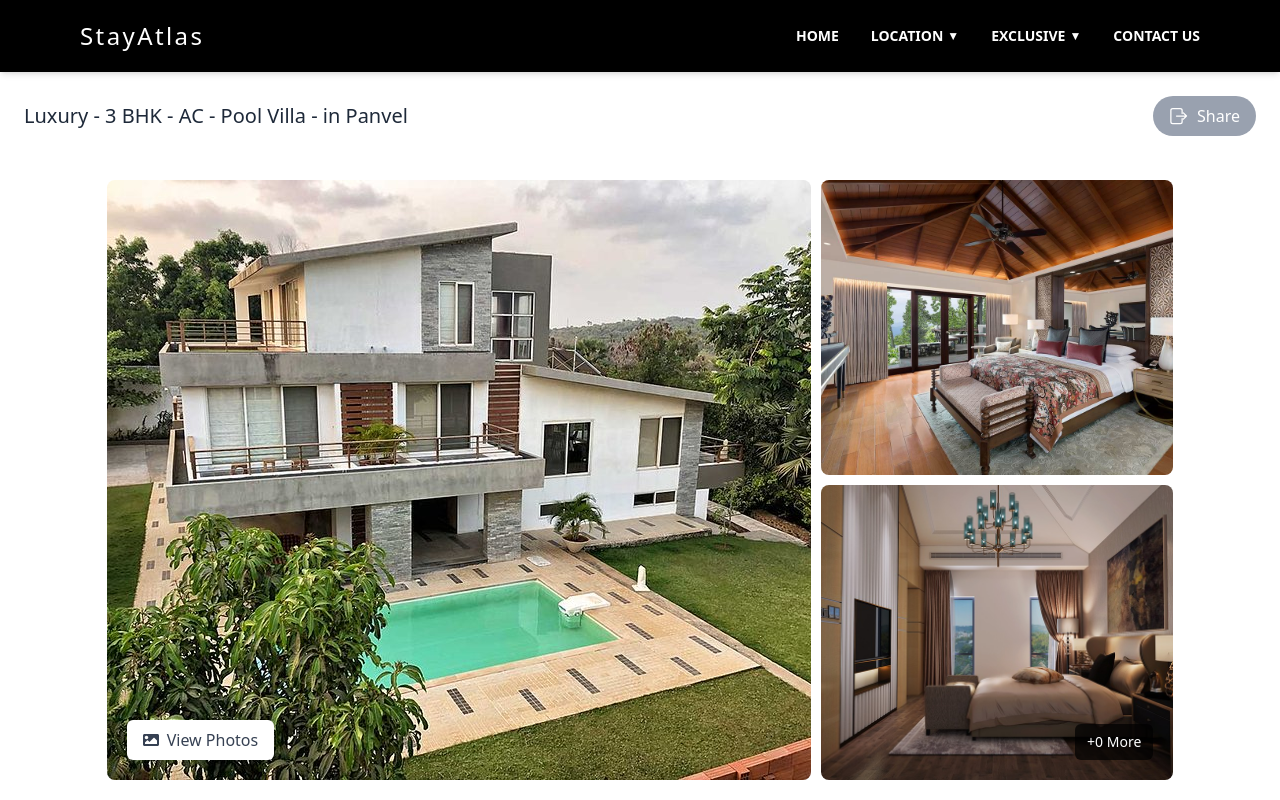
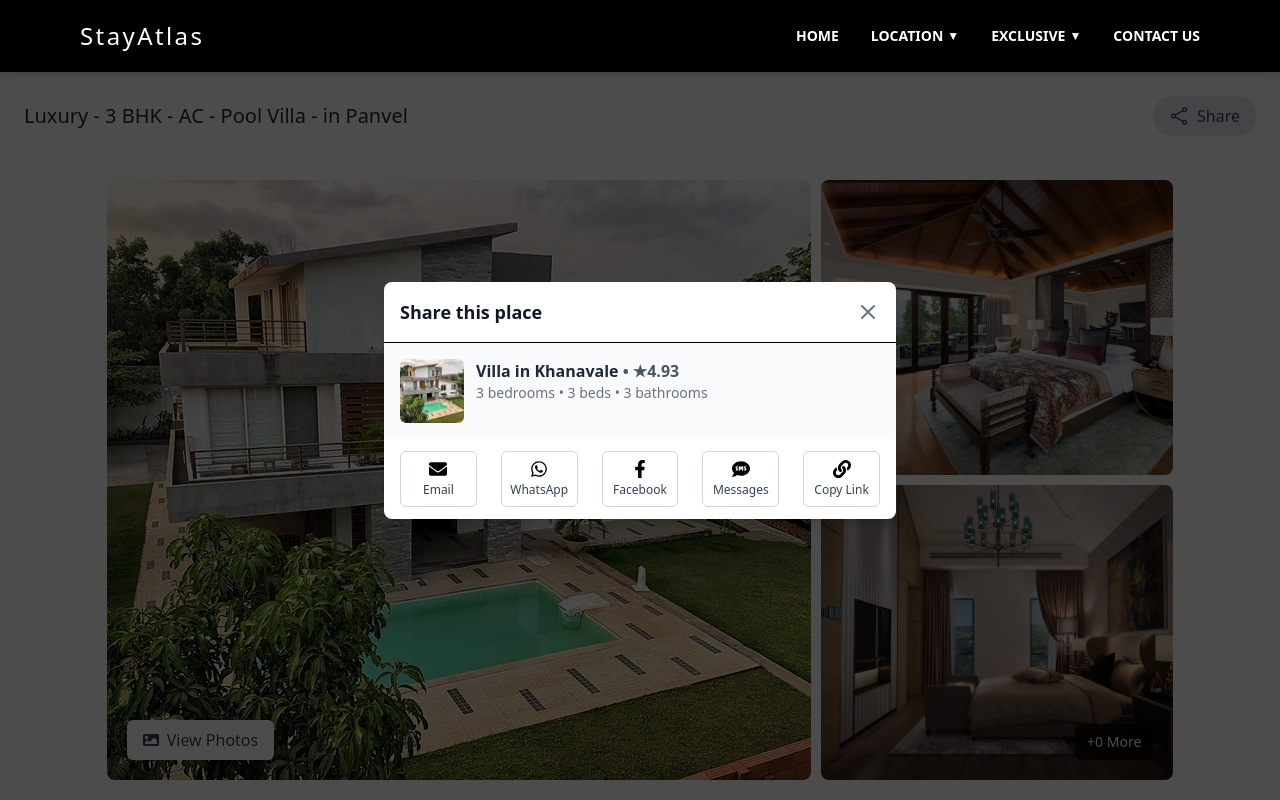
Before and after one commit to Abhishek10-0/stayatlas, a React (Vite) app: page /booking in a window 1280 px wide. Both pictures are taken after a click on the button "Share". Shown: the top 800 px of the page. Built offline with nearby package versions, Linux system fonts and the light colour scheme.

Commit message:
Final conflict

```diff
--- /dev/null
+++ b/src/components/ShareModel.jsx
@@ -0,0 +1,59 @@
+import React from 'react';
+import ShareOptions from './ShareOptions';
+
+function ShareModal({ isOpen, onClose, villaImage }) {
+  if (!isOpen) return null;
+
+  const handleOutsideClick = (e) => {
+    if (e.target === e.currentTarget) {
+      onClose();
+    }
+  };
+
+  return (
+<div
+  className="fixed inset-0 z-40 flex items-center justify-center"
+  style={{ backgroundColor: 'rgba(0, 0, 0, 0.7)' }}
+      onClick={handleOutsideClick}
+    >
+      <div className="bg-white rounded-lg shadow-lg w-full max-w-lg mx-4" onClick={e => e.stopPropagation()}>
+        {/* Header */}
+        <div className="flex justify-between items-center p-4 border-b">
+          <h2 className="text-lg font-semibold text-gray-900">Share this place</h2>
+          <button
+            className="text-gray-500 hover:text-gray-700"
+            onClick={onClose}
+          >
+            <svg xmlns="http://www.w3.org/2000/svg" className="h-6 w-6" fill="none" viewBox="0 0 24 24" stroke="currentColor">
+              <path strokeLinecap="round" strokeLinejoin="round" strokeWidth={2} d="M6 18L18 6M6 6l12 12" />
+            </svg>
+          </button>
+        </div>
+
+        {/* Villa Info */}
+        <div className="p-4 bg-gray-50">
+          <div className="flex gap-3">
+            <img
+              src={villaImage}
+              alt="Villa Preview"
+              className="w-16 h-16 rounded-md object-cover"
+            />
+            <div>
+              <h3 className="font-semibold text-gray-800">
+                Villa in Khanavale <span className="text-gray-600">• ★4.93</span>
+              </h3>
+              <p className="text-sm text-gray-500">
+                3 bedrooms • 3 beds • 3 bathrooms
+              </p>
+            </div>
+          </div>
+        </div>
+
+        {/* Share Options */}
+        <ShareOptions onClose={onClose} />
+      </div>
+    </div>
+  );
+}
+
+export default ShareModal;
--- /dev/null
+++ b/src/components/ShareOptions.jsx
@@ -0,0 +1,76 @@
+import React from 'react';
+import {
+  FaEnvelope,
+  FaWhatsapp,
+  FaFacebookF,
+  FaSms,
+  FaLink,
+} from 'react-icons/fa';
+
+function ShareOptions({ onClose }) {
+  const handleCopyLink = () => {
+    navigator.clipboard.writeText(window.location.href).then(() => {
+      alert('Link copied to clipboard!');
+      onClose();
+    });
+  };
+
+  const shareOptions = [
+    {
+      label: 'Email',
+      icon: <FaEnvelope size={18} />,
+      onClick: () => {
+        window.location.href = `mailto:?subject=Check out this Villa&body=I found this amazing villa on StayAtlas: ${window.location.href}`;
+      },
+    },
+    {
+      label: 'WhatsApp',
+      icon: <FaWhatsapp size={18} />,
+      onClick: () => {
+        window.open(`https://wa.me/?text=Check out this amazing villa on StayAtlas: ${window.location.href}`);
+      },
+    },
+    {
+      label: 'Facebook',
+      icon: <FaFacebookF size={18} />,
+      onClick: () => {
+        window.open(`https://www.facebook.com/sharer/sharer.php?u=${encodeURIComponent(window.location.href)}`);
+      },
+    },
+    {
+      label: 'Messages',
+      icon: <FaSms size={18} />,
+      onClick: () => {
+        window.location.href = `sms:?&body=Check out this amazing villa on StayAtlas: ${window.location.href}`;
+      },
+    },
+  ];
+
+  return (
+<div className="flex gap-3 px-4 py-3 overflow-x-auto space-x-3">
+    {shareOptions.map((option, index) => (
+      <button
+        key={index}
+        onClick={option.onClick}
+        className="flex flex-col items-center justify-center p-2 hover:bg-gray-100 border border-gray-300 rounded-md w-20"
+      >
+        <div className="mb-1">{option.icon}</div>
+        <span className="text-xs text-gray-700 text-center">{option.label}</span>
+      </button>
+    ))}
+    <button
+      onClick={handleCopyLink}
+      className="flex flex-col items-center justify-center p-2 hover:bg-gray-100 border border-gray-300 rounded-md w-20"
+    >
+      <div className="mb-1">
+        <FaLink size={18} />
+      </div>
+      <span className="text-xs text-gray-700 text-center">Copy Link</span>
+    </button>
+  </div>
+
+
+  );
+}
+
+export default ShareOptions;
--- a/src/components/VillaHeader.jsx
+++ b/src/components/VillaHeader.jsx
@@ -1,13 +1,20 @@
-import React from 'react';
+import React, { useState } from 'react';
+import ShareModel from './ShareModel';
+import frontVilla from '../assets/frontv.jpg'; // Update path as needed
 
 function VillaHeader() {
+  const [isShareOpen, setIsShareOpen] = useState(false);
+
   return (
-    <div className="villa-header-wrapper w-full px-6 py-6">
+    <div className="villa-header-wrapper w-full px-6 py-6 relative">
       <div className="villa-header flex justify-between items-center">
         <h1 className="text-gray-800 text-xl font-montserrat">
           Luxury - 3 BHK - AC - Pool Villa - in Panvel
         </h1>
-        <button className="bg-gray-400 hover:bg-gray-500 text-white font-medium py-2 px-4 rounded-full flex items-center font-montserrat">
+        <button
+          onClick={() => setIsShareOpen(true)}
+          className="bg-gray-200 hover:bg-gray-300 text-gray-700 font-medium py-2 px-4 rounded-full flex items-center font-montserrat"
+        >
           <svg
             xmlns="http://www.w3.org/2000/svg"
             fill="none"
@@ -19,17 +26,20 @@ function VillaHeader() {
             <path
               strokeLinecap="round"
               strokeLinejoin="round"
-              d="M15.75 9V5.25A2.25 2.25 0 0013.5 3h-9A2.25 2.25 0 002.25 5.25v13.5A2.25 2.25 0 004.5 21h9a2.25 2.25 0 002.25-2.25V15"
-            />
-            <path
-              strokeLinecap="round"
-              strokeLinejoin="round"
-              d="M17.25 15.75L21 12m0 0l-3.75-3.75M21 12H9"
+              d="M7.217 10.907a2.25 2.25 0 100 2.186m0-2.186c.18.324.283.696.283 1.093s-.103.77-.283 1.093m0-2.186l9.566-5.314m-9.566 7.5l9.566 5.314m0 0a2.25 2.25 0 103.935 2.186 2.25 2.25 0 00-3.935-2.186zm0-12.814a2.25 2.25 0 103.933-2.185 2.25 2.25 0 00-3.933 2.185z"
             />
           </svg>
           Share
         </button>
       </div>
+
+      {isShareOpen && (
+        <ShareModel
+          isOpen={isShareOpen}
+          onClose={() => setIsShareOpen(false)}
+          villaImage={frontVilla}
+        />
+      )}
     </div>
   );
 }
```
